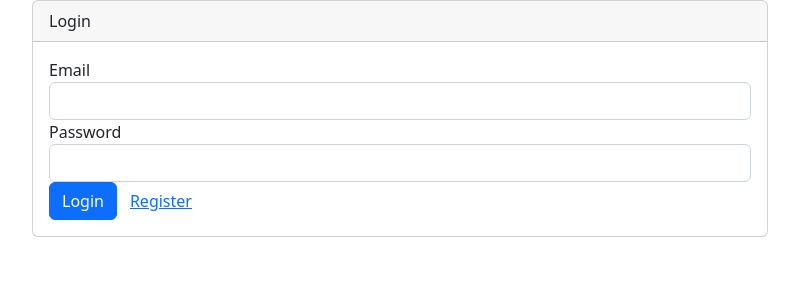
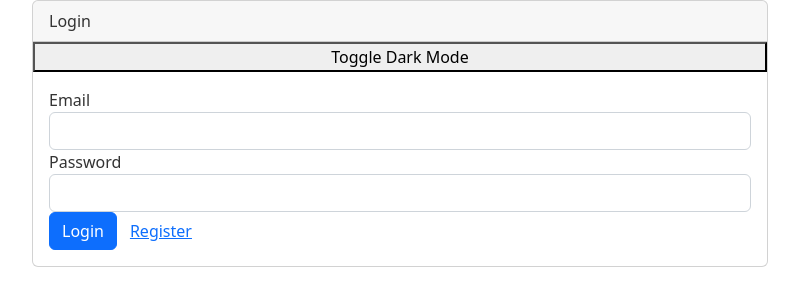
Before and after one commit to Marco30/Maverick, an Angular app in the folder CodeRed/: page /LoginView in a window 1280 px wide. Shown: the top 306 px of the page, without its empty margins (240-1039 px from the left). Built offline with nearby package versions, Linux system fonts and the light colour scheme.

Commit message:
adede darkmode

```diff
--- a/CodeRed/src/app/login-view/login-view.component.css
+++ b/CodeRed/src/app/login-view/login-view.component.css
@@ -0,0 +1,26 @@
+:host {
+    /* Define variables for colors */
+    --background-color: #FFFFFF;
+    --text-color: #333333;
+  }
+
+  .container {
+    /* your existing styles for the light mode here */
+    background-color: var(--background-color);
+    color: var(--text-color);
+  }
+
+  .dark-mode {
+    /* Override the variables for dark mode */
+    --background-color: #333333;
+    --text-color: #FFFFFF;
+
+    /* your styles for the dark mode here */
+    background-color: var(--background-color);
+    color: var(--text-color);
+  }
+
+  .dark-mode .card{
+    background-color: var(--background-color);
+    color: var(--text-color);
+  }
--- a/CodeRed/src/app/login-view/login-view.component.html
+++ b/CodeRed/src/app/login-view/login-view.component.html
@@ -1,9 +1,9 @@
-<div class="container">
+<div class="container" [ngClass]="{'dark-mode': isDarkMode}">
     <div class="row justify-content-center">
       <div class="col-md-8">
         <div class="card">
           <div class="card-header">{{ showRegistrationForm ? 'Register' : 'Login' }}</div>
-
+          <button (click)="toggleDarkMode()">Toggle Dark Mode</button>
           <div class="card-body">
             <form *ngIf="!showRegistrationForm" (ngSubmit)="login()" #loginForm="ngForm">
               <div class="form-group">
--- a/CodeRed/src/app/login-view/login-view.component.ts
+++ b/CodeRed/src/app/login-view/login-view.component.ts
@@ -6,7 +6,7 @@ import { Component } from '@angular/core';
   styleUrls: ['./login-view.component.css']
 })
 export class LoginViewComponent {
-
+  isDarkMode = false;
   showRegistrationForm = false;
 
   loginData = {
@@ -26,6 +26,10 @@ export class LoginViewComponent {
   ngOnInit() {
   }
 
+  toggleDarkMode() {
+    this.isDarkMode = !this.isDarkMode;
+  }
+
   login() {
     console.log('Logging in with data:', this.loginData);
   }
```
